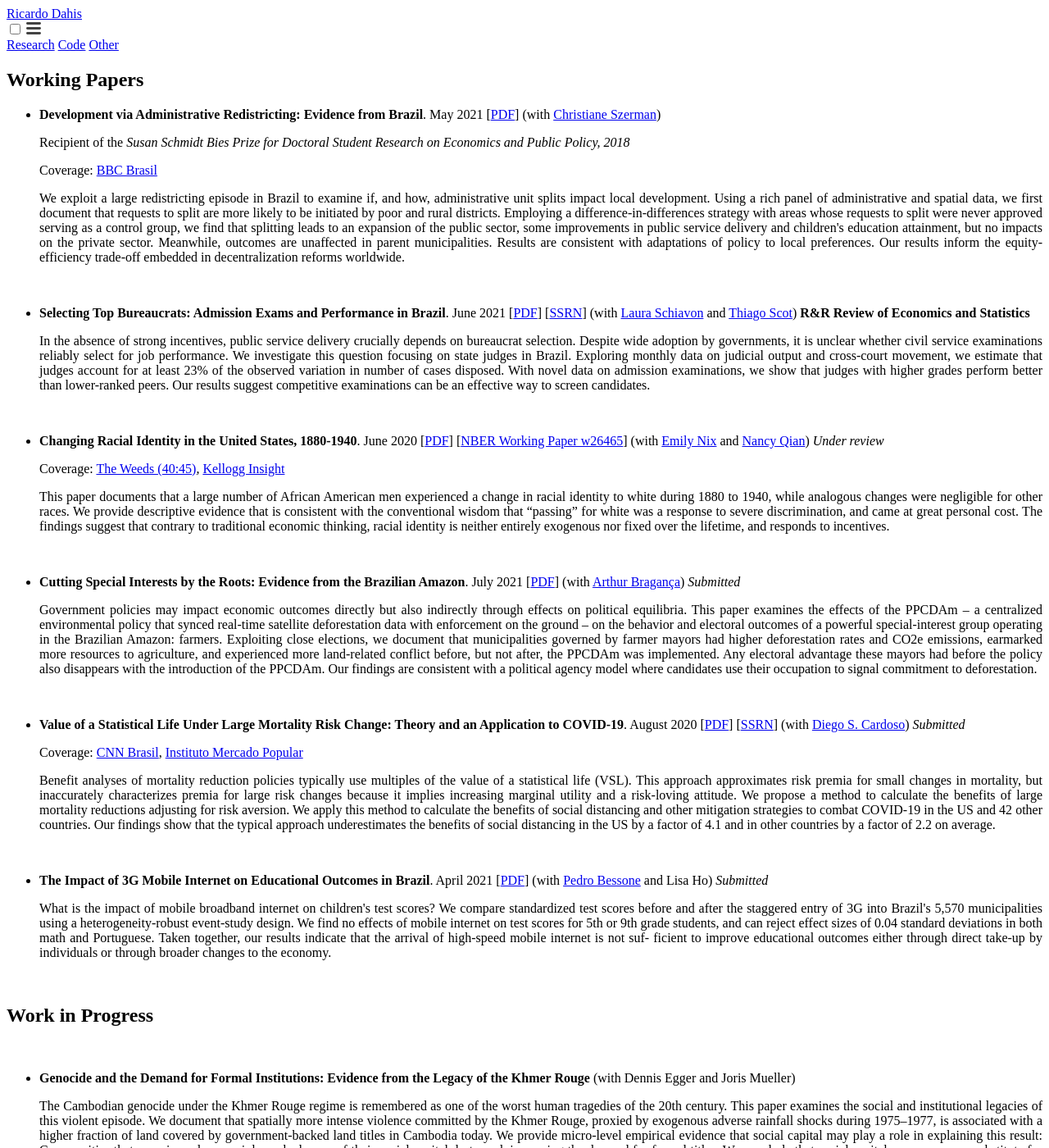
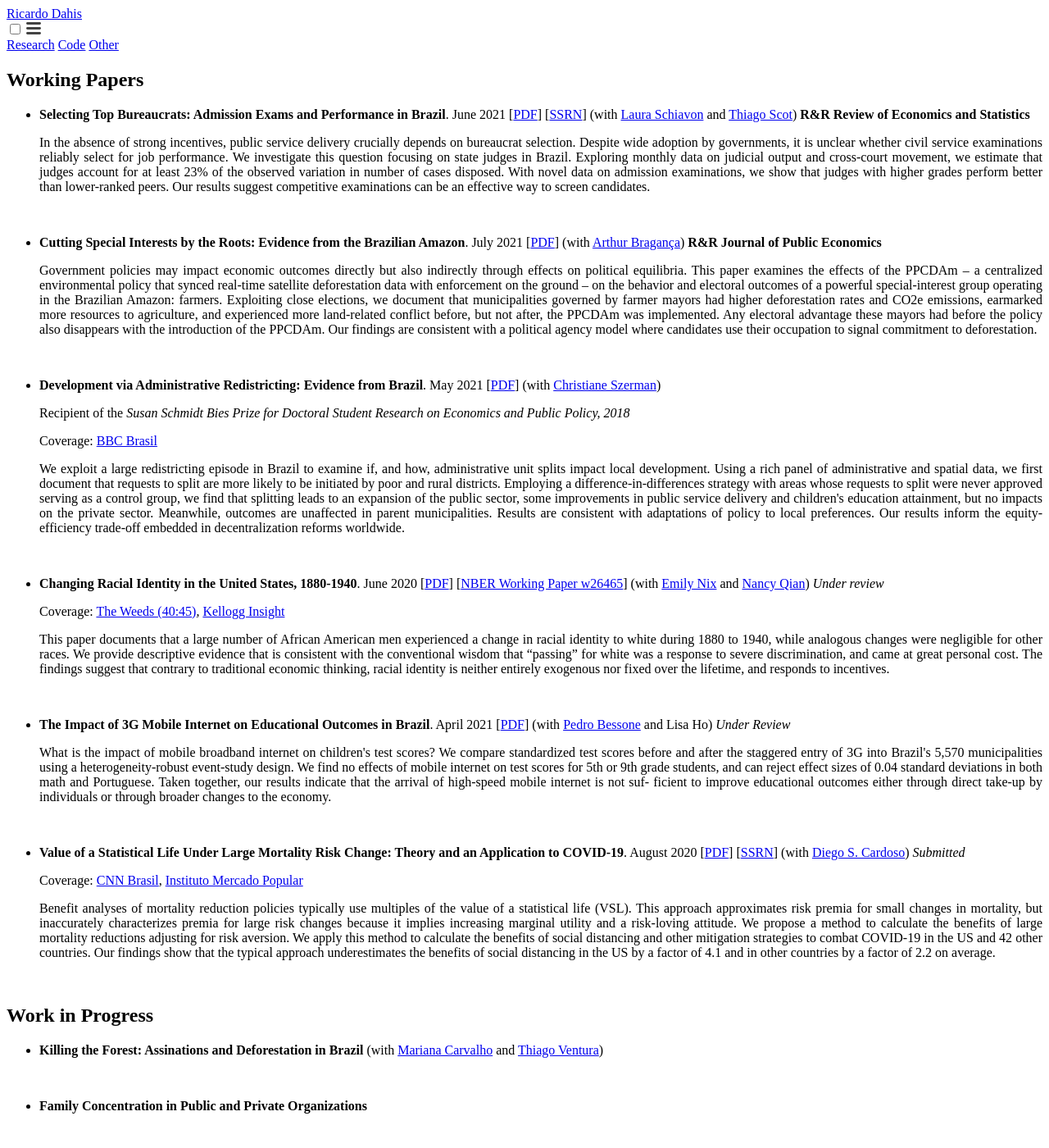
Before and after one commit to rdahis/rdahis.github.io, a Jekyll site: the page built from 1-research.md, in a window 1280 px wide and 1400 px high. Shown: the whole window at 82% size. Built offline with Jekyll 4.4.1, drawn with Linux system fonts in a browser that asks for light colours; a script that is not in the unit is left out; some of the changed lines change nothing that is shown.

Commit message:
Adds farmer mayors R&R and updates other projects.

```diff
--- a/1-research.md
+++ b/1-research.md
@@ -6,6 +6,16 @@
 
 # Working Papers
 
+- **Selecting Top Bureaucrats: Admission Exams and Performance in Brazil**. June 2021 [[PDF](/files/papers/DSS_Selecting_Top_Bureaucrats.pdf){:target="_blank"}] [[SSRN](https://ssrn.com/abstract=3584725){:target="_blank"}] (with [Laura Schiavon](https://www.lauraschiavon.com/){:target="_blank"} and [Thiago Scot](https://sites.google.com/view/thiagoscot/){:target="_blank"}) **R&R Review of Economics and Statistics**
+
+   <p style="text-align: justify;"> In the absence of strong incentives, public service delivery crucially depends on bureaucrat selection. Despite wide adoption by governments, it is unclear whether civil service examinations reliably select for job performance. We investigate this question focusing on state judges in Brazil. Exploring monthly data on judicial output and cross-court movement, we estimate that judges account for at least 23% of the observed variation in number of cases disposed. With novel data on admission examinations, we show that judges with higher grades perform better than lower-ranked peers. Our results suggest competitive examinations can be an effective way to screen candidates. </p>
+
+<br>
+- **Cutting Special Interests by the Roots: Evidence from the Brazilian Amazon**. July 2021 [[PDF](/files/papers/Braganca and Dahis (2021) Cutting Special Interests by the Roots.pdf){:target="_blank"}] (with [Arthur Bragança](https://arthurbraganca.com/){:target="_blank"}) **R&R Journal of Public Economics**
+
+   <p style="text-align: justify;"> Government policies may impact economic outcomes directly but also indirectly through effects on political equilibria. This paper examines the effects of the PPCDAm – a centralized environmental policy that synced real-time satellite deforestation data with enforcement on the ground – on the behavior and electoral outcomes of a powerful special-interest group operating in the Brazilian Amazon: farmers. Exploiting close elections, we document that municipalities governed by farmer mayors had higher deforestation rates and CO2e emissions, earmarked more resources to agriculture, and experienced more land-related conflict before, but not after, the PPCDAm was implemented. Any electoral advantage these mayors had before the policy also disappears with the introduction of the PPCDAm. Our findings are consistent with a political agency model where candidates use their occupation to signal commitment to deforestation. </p>
+
+<br>
 - **Development via Administrative Redistricting: Evidence from Brazil**. May 2021 [[PDF](/files/papers/Dahis and Szerman (2021) Development via Administrative Redistricting.pdf){:target="_blank"}] (with [Christiane Szerman](https://sites.google.com/view/cszerman/){:target="_blank"})
 
     Recipient of the _Susan Schmidt Bies Prize for Doctoral Student Research on Economics and Public Policy, 2018_
@@ -15,11 +25,6 @@
    <p style="text-align: justify;"> We exploit a large redistricting episode in Brazil to examine if, and how, administrative unit splits impact local development. Using a rich panel of administrative and spatial data, we first document that requests to split are more likely to be initiated by poor and rural districts. Employing a difference-in-differences strategy with areas whose requests to split were never approved serving as a control group, we find that splitting leads to an expansion of the public sector, some improvements in public service delivery and children's education attainment, but no impacts on the private sector. Meanwhile, outcomes are unaffected in parent municipalities. Results are consistent with adaptations of policy to local preferences. Our results inform the equity-efficiency trade-off embedded in decentralization reforms worldwide. </p>
 
 <br>
-- **Selecting Top Bureaucrats: Admission Exams and Performance in Brazil**. June 2021 [[PDF](/files/papers/DSS_Selecting_Top_Bureaucrats.pdf){:target="_blank"}] [[SSRN](https://ssrn.com/abstract=3584725){:target="_blank"}] (with [Laura Schiavon](https://www.lauraschiavon.com/){:target="_blank"} and [Thiago Scot](https://sites.google.com/view/thiagoscot/){:target="_blank"}) **R&R Review of Economics and Statistics**
-
-   <p style="text-align: justify;"> In the absence of strong incentives, public service delivery crucially depends on bureaucrat selection. Despite wide adoption by governments, it is unclear whether civil service examinations reliably select for job performance. We investigate this question focusing on state judges in Brazil. Exploring monthly data on judicial output and cross-court movement, we estimate that judges account for at least 23% of the observed variation in number of cases disposed. With novel data on admission examinations, we show that judges with higher grades perform better than lower-ranked peers. Our results suggest competitive examinations can be an effective way to screen candidates. </p>
-
-<br>
 - **Changing Racial Identity in the United States, 1880-1940**. June 2020 [[PDF](/files/papers/DNQ_2020_0608_FINAL.pdf){:target="_blank"}] [[NBER Working Paper w26465](https://www.nber.org/papers/w26465){:target="_blank"}] (with [Emily Nix](https://sites.google.com/site/emilyenix/){:target="_blank"} and [Nancy Qian](https://www.kellogg.northwestern.edu/faculty/qian/){:target="_blank"}) _Under review_
 
    Coverage: [The Weeds (40:45)](https://open.spotify.com/episode/0QluGZdvuc5lFtt2ygnEtC?si=gSSl7uggTbqXu-LU3YvRSQ){:target="_blank"}, [Kellogg Insight](https://insight.kellogg.northwestern.edu/article/jim-crow-era-discrimination-violence-black-men-passed-white){:target="_blank"}
@@ -27,9 +32,9 @@
    <p style="text-align: justify;"> This paper documents that a large number of African American men experienced a change in racial identity to white during 1880 to 1940, while analogous changes were negligible for other races. We provide descriptive evidence that is consistent with the conventional wisdom that “passing” for white was a response to severe discrimination, and came at great personal cost. The findings suggest that contrary to traditional economic thinking, racial identity is neither entirely exogenous nor fixed over the lifetime, and responds to incentives. </p>
 
 <br>
-- **Cutting Special Interests by the Roots: Evidence from the Brazilian Amazon**. July 2021 [[PDF](/files/papers/Braganca and Dahis (2021) Cutting Special Interests by the Roots.pdf){:target="_blank"}] (with [Arthur Bragança](https://arthurbraganca.com/){:target="_blank"}) _Submitted_
+- **The Impact of 3G Mobile Internet on Educational Outcomes in Brazil**. April 2021 [[PDF](/files/papers/Bessone, Dahis, and Ho (2021) The Impact of 3G Mobile Internet on Educational Outcomes in Brazil.pdf){:target="_blank"}] (with [Pedro Bessone](http://economics.mit.edu/grad/bessone.tepedino) and Lisa Ho) _Under Review_
 
-   <p style="text-align: justify;"> Government policies may impact economic outcomes directly but also indirectly through effects on political equilibria. This paper examines the effects of the PPCDAm – a centralized environmental policy that synced real-time satellite deforestation data with enforcement on the ground – on the behavior and electoral outcomes of a powerful special-interest group operating in the Brazilian Amazon: farmers. Exploiting close elections, we document that municipalities governed by farmer mayors had higher deforestation rates and CO2e emissions, earmarked more resources to agriculture, and experienced more land-related conflict before, but not after, the PPCDAm was implemented. Any electoral advantage these mayors had before the policy also disappears with the introduction of the PPCDAm. Our findings are consistent with a political agency model where candidates use their occupation to signal commitment to deforestation. </p>
+   <p style="text-align: justify;"> What is the impact of mobile broadband internet on children's test scores? We compare standardized test scores before and after the staggered entry of 3G into Brazil's 5,570 municipalities using a heterogeneity-robust event-study design. We find no effects of mobile internet on test scores for 5th or 9th grade students, and can reject effect sizes of 0.04 standard deviations in both math and Portuguese. Taken together, our results indicate that the arrival of high-speed mobile internet is not suf- ficient to improve educational outcomes either through direct take-up by individuals or through broader changes to the economy. </p>
 
 <br>
 - **Value of a Statistical Life Under Large Mortality Risk Change: Theory and an Application to COVID-19**. August 2020 [[PDF](/files/papers/CD_VSL.pdf){:target="_blank"}] [[SSRN](https://papers.ssrn.com/abstract=3599529){:target="_blank"}] (with [Diego S. Cardoso](https://www.diegoscardoso.com/){:target="_blank"}) _Submitted_
@@ -39,16 +44,15 @@
     <p style="text-align: justify;"> Benefit analyses of mortality reduction policies typically use multiples of the value of a statistical life (VSL). This approach approximates risk premia for small changes in mortality, but inaccurately characterizes premia for large risk changes because it implies increasing marginal utility and a risk-loving attitude. We propose a method to calculate the benefits of large mortality reductions adjusting for risk aversion. We apply this method to calculate the benefits of social distancing and other mitigation strategies to combat COVID-19 in the US and 42 other countries. Our findings show that the typical approach underestimates the benefits of social distancing in the US by a factor of 4.1 and in other countries by a factor of 2.2 on average. </p>
 
 <br>
-- **The Impact of 3G Mobile Internet on Educational Outcomes in Brazil**. April 2021 [[PDF](/files/papers/Bessone, Dahis, and Ho (2021) The Impact of 3G Mobile Internet on Educational Outcomes in Brazil.pdf){:target="_blank"}] (with [Pedro Bessone](http://economics.mit.edu/grad/bessone.tepedino) and Lisa Ho) _Submitted_
-
-   <p style="text-align: justify;"> What is the impact of mobile broadband internet on children's test scores? We compare standardized test scores before and after the staggered entry of 3G into Brazil's 5,570 municipalities using a heterogeneity-robust event-study design. We find no effects of mobile internet on test scores for 5th or 9th grade students, and can reject effect sizes of 0.04 standard deviations in both math and Portuguese. Taken together, our results indicate that the arrival of high-speed mobile internet is not suf- ficient to improve educational outcomes either through direct take-up by individuals or through broader changes to the economy. </p>
-
-<br>
 
 # Work in Progress
 
+- **Killing the Forest: Assinations and Deforestation in Brazil** (with [Mariana Carvalho](https://www.maricarvalho.com/) and [Thiago Ventura](https://tiagoventura.rbind.io/))
+
 <br>
+- **Family Concentration in Public and Private Organizations**
 
+<br>
 - **Genocide and the Demand for Formal Institutions: Evidence from the Legacy of the Khmer Rouge** (with Dennis Egger and Joris Mueller)
 
    <p style="text-align: justify;"> The Cambodian genocide under the Khmer Rouge regime is remembered as one of the worst human tragedies of the 20th century. This paper examines the social and institutional legacies of this violent episode. We document that spatially more intense violence committed by the Khmer Rouge, proxied by exogenous adverse rainfall shocks during 1975–1977, is associated with a higher fraction of land covered by government-backed land titles in Cambodia today. We provide micro-level empirical evidence that social capital may play a role in explaining this result: Communities that experienced more violence had more of their social capital destroyed, increasing the demand for formal titles. We conclude that social capital may serve as a substitute for formal institutions in a context of weak state capacity. We complement our analysis by discussing several alternative mechanisms. </p>
```
